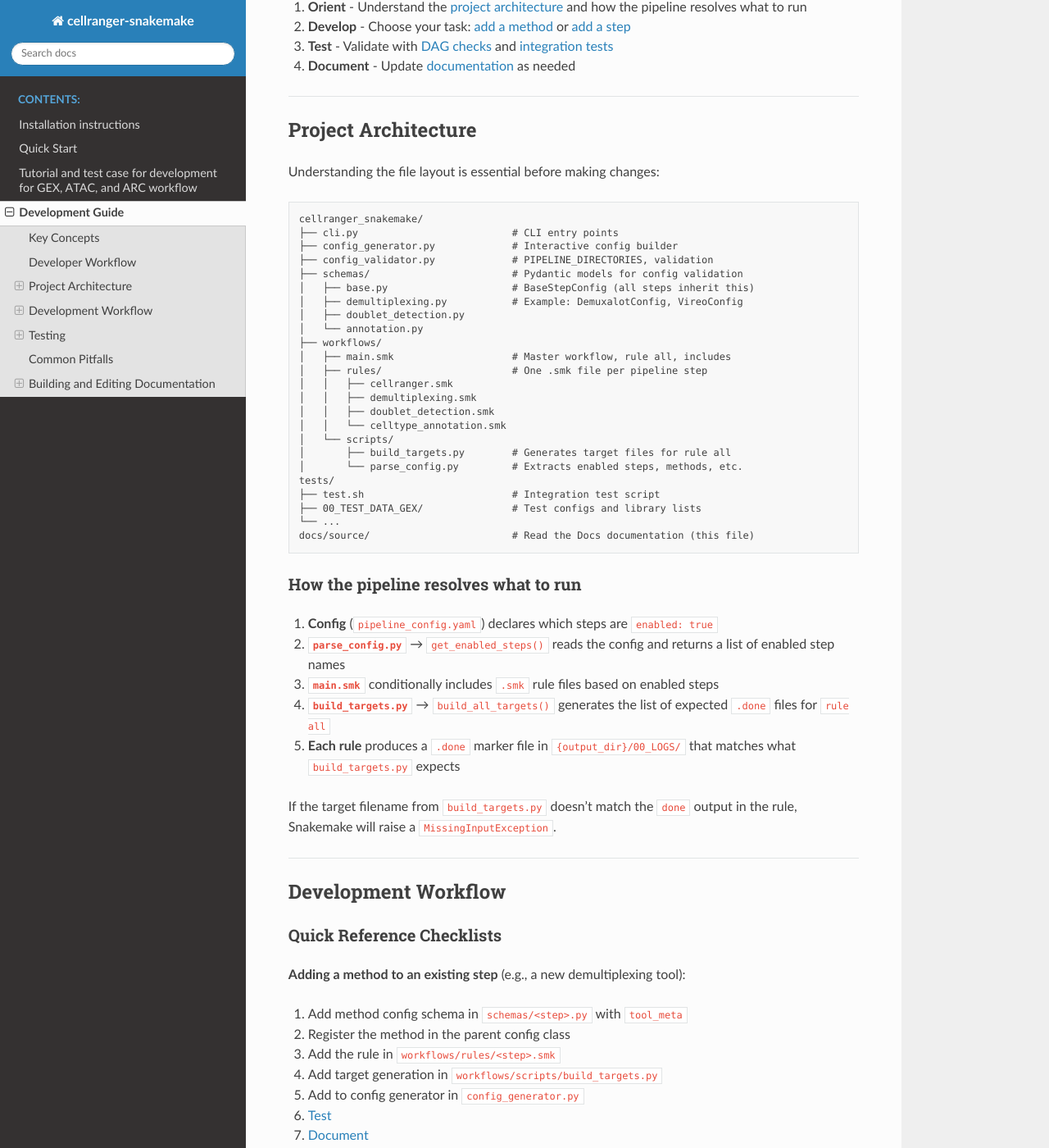
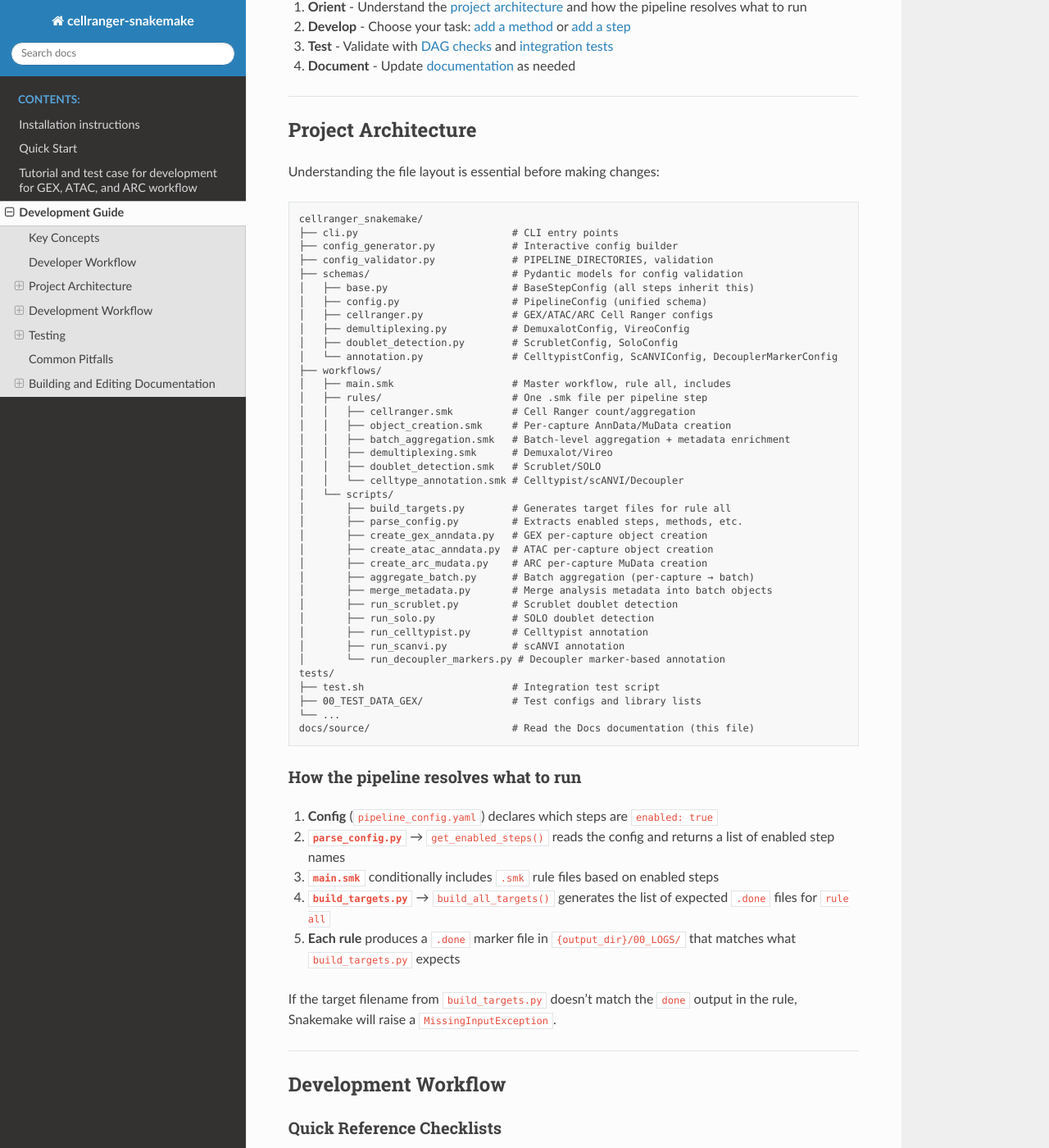
Before and after one commit to mschecht/cellranger-snakemake, a Sphinx documentation site: the page built from docs/source/development.md, in a window 1280 px wide and 1400 px high, scrolled down 614 px. Shown: the whole window at 82% size. Built offline with Sphinx 7.4.7 and the Read the Docs theme 3.1.0, drawn with Linux system fonts in a browser that asks for light colours.

Commit message:
updating docs dir structure

```diff
--- a/docs/source/development.md
+++ b/docs/source/development.md
@@ -30,19 +30,33 @@
 ├── config_validator.py             # PIPELINE_DIRECTORIES, validation
 ├── schemas/                        # Pydantic models for config validation
 │   ├── base.py                     # BaseStepConfig (all steps inherit this)
-│   ├── demultiplexing.py           # Example: DemuxalotConfig, VireoConfig
-│   ├── doublet_detection.py
-│   └── annotation.py
+│   ├── config.py                   # PipelineConfig (unified schema)
+│   ├── cellranger.py               # GEX/ATAC/ARC Cell Ranger configs
+│   ├── demultiplexing.py           # DemuxalotConfig, VireoConfig
+│   ├── doublet_detection.py        # ScrubletConfig, SoloConfig
+│   └── annotation.py               # CelltypistConfig, ScANVIConfig, DecouplerMarkerConfig
 ├── workflows/
 │   ├── main.smk                    # Master workflow, rule all, includes
 │   ├── rules/                      # One .smk file per pipeline step
-│   │   ├── cellranger.smk
-│   │   ├── demultiplexing.smk
-│   │   ├── doublet_detection.smk
-│   │   └── celltype_annotation.smk
+│   │   ├── cellranger.smk          # Cell Ranger count/aggregation
+│   │   ├── object_creation.smk     # Per-capture AnnData/MuData creation
+│   │   ├── batch_aggregation.smk   # Batch-level aggregation + metadata enrichment
+│   │   ├── demultiplexing.smk      # Demuxalot/Vireo
+│   │   ├── doublet_detection.smk   # Scrublet/SOLO
+│   │   └── celltype_annotation.smk # Celltypist/scANVI/Decoupler
 │   └── scripts/
 │       ├── build_targets.py        # Generates target files for rule all
-│       └── parse_config.py         # Extracts enabled steps, methods, etc.
+│       ├── parse_config.py         # Extracts enabled steps, methods, etc.
+│       ├── create_gex_anndata.py   # GEX per-capture object creation
+│       ├── create_atac_anndata.py  # ATAC per-capture object creation
+│       ├── create_arc_mudata.py    # ARC per-capture MuData creation
+│       ├── aggregate_batch.py      # Batch aggregation (per-capture → batch)
+│       ├── merge_metadata.py       # Merge analysis metadata into batch objects
+│       ├── run_scrublet.py         # Scrublet doublet detection
+│       ├── run_solo.py             # SOLO doublet detection
+│       ├── run_celltypist.py       # Celltypist annotation
+│       ├── run_scanvi.py           # scANVI annotation
+│       └── run_decoupler_markers.py # Decoupler marker-based annotation
 tests/
 ├── test.sh                         # Integration test script
 ├── 00_TEST_DATA_GEX/               # Test configs and library lists
```
